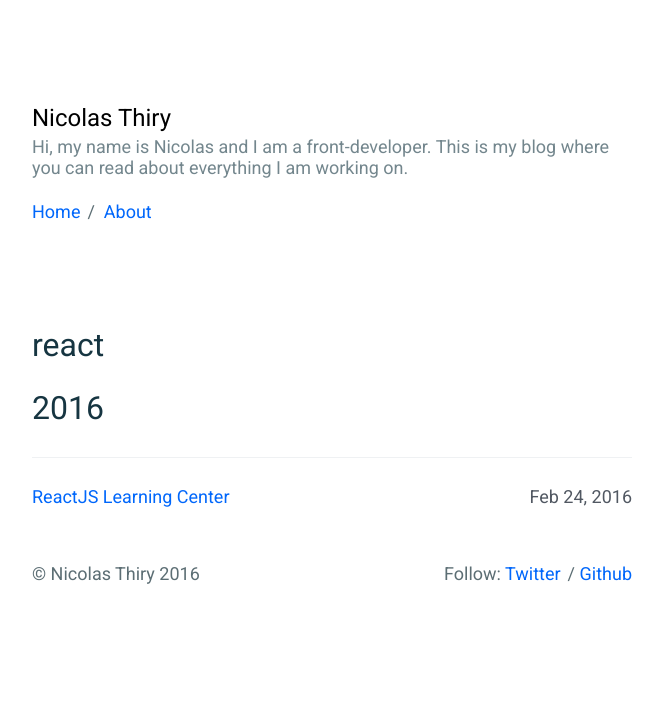
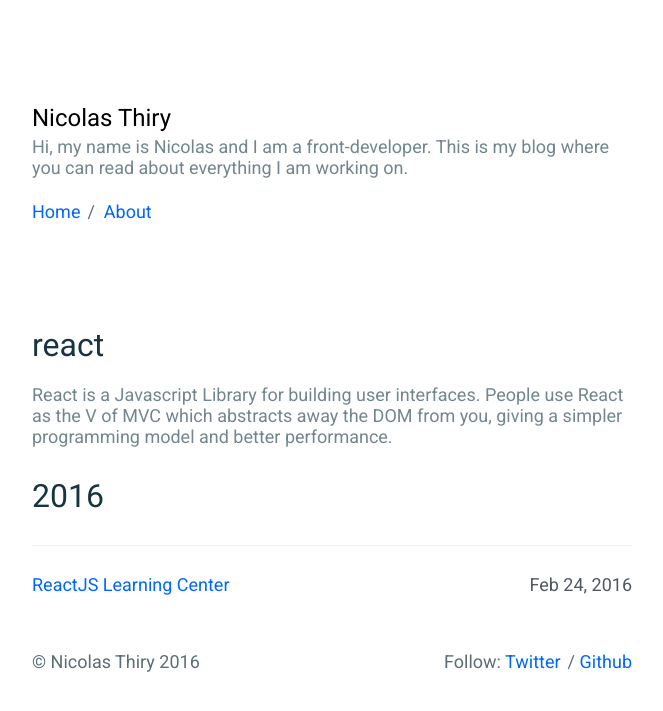
Before and after one commit to nicolasthy/nicolasthy.github.io, a Jekyll site: the page built from categories/react/index.html, in a window 1280 px wide. Shown: the top 711 px of the page, without its empty margins (308-971 px from the left). Built offline with Jekyll 4.4.1, drawn with Linux system fonts in a browser that asks for light colours; nearby versions of some CDN libraries.

Commit message:
categorie page description

```diff
--- a/_layouts/categoriepage.html
+++ b/_layouts/categoriepage.html
@@ -3,6 +3,10 @@
 ---
 
 <h1 class="n-page-title n-categorie">{{ page.categorie }}</h1>
+
+{% if page.description %}
+  <p class="n-categorie-description">{{page.description}}</p>
+{% endif %}
 
 <ul>
 {% for post in site.categories[page.categorie] %}
--- a/categories/react/index.html
+++ b/categories/react/index.html
@@ -1,4 +1,5 @@
 ---
 layout: categoriepage
 categorie: react
+description: "React is a Javascript Library for building user interfaces. People use React as the V of MVC which abstracts away the DOM from you, giving a simpler programming model and better performance."
 ---
--- a/css/main.scss
+++ b/css/main.scss
@@ -82,6 +82,12 @@
   }
 }
 
+.n-categorie-description{
+  font-size: 1.8rem !important;
+  color: rgba(22,53,65,0.6) !important;
+  margin-bottom: 2.5rem;
+}
+
 @media screen and (max-width: 768px){
   .n-about-profile-picture{
     float: none;
```
